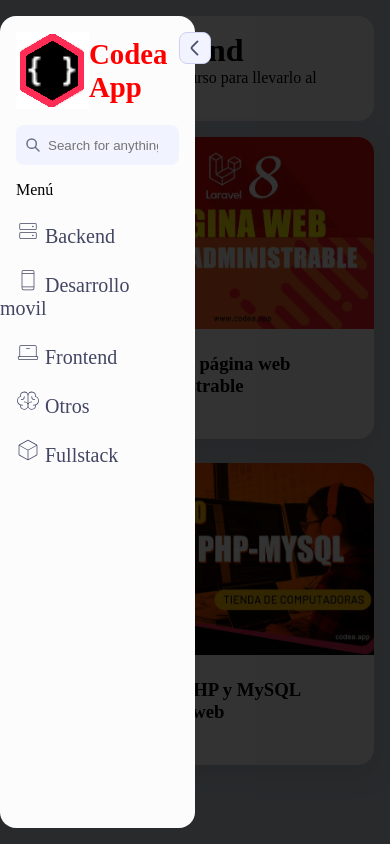
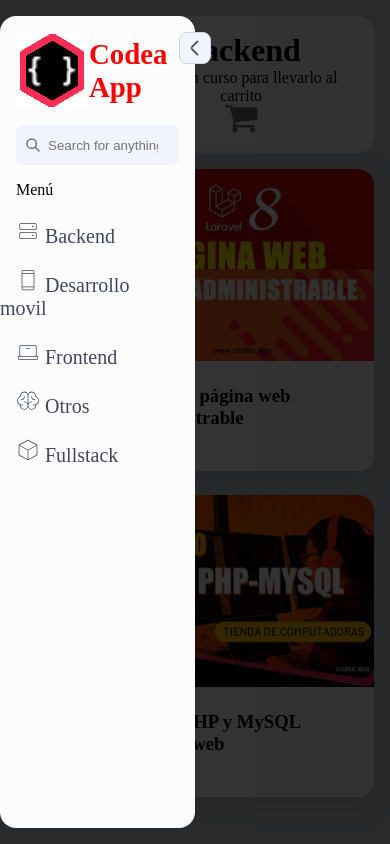
Before and after one commit to R0DRIG0dev/-react-carrito-de-compras, a React (Vite) app: page / in a window 390 px wide. Built offline with nearby package versions, Linux system fonts and the light colour scheme.

Commit message:
video 5 parte 3 o parte 4 el carrito, su responsive y su imagen ya funcionan

```diff
--- a/src/componentes/cabecera.jsx
+++ b/src/componentes/cabecera.jsx
@@ -1,13 +1,19 @@
 import { useContext } from "react";
 import "./estilos/Cabecera.css";
 import { ContextoTienda } from "../contexto/Tienda";
+import Carrito from "./carrito";
 
 export default function Cabecera (){
   const {seleccion} = useContext(ContextoTienda);
   return (
     <header className="cabecera">
-      <h1>{seleccion.nombre}</h1>
-      <p> Elige un curso para llevarlo al carrito </p>
+      <div className="four columnas">
+        <h1>{seleccion.nombre}</h1>
+        <p> Elige un curso para llevarlo al carrito </p>
+      </div>
+      <div className="two columnas pegar-ala-derecha">
+        <Carrito/>
+      </div>
     </header>
   )
 }
--- /dev/null
+++ b/src/componentes/carrito.jsx
@@ -0,0 +1,25 @@
+import "./estilos/Carrito.css";
+
+export default function Carrito(){
+    return (
+        <ul>
+            <li className="submenu">
+                <img id="carrito-logo" src="/public/cart.png"/>
+                <div id="carrito">
+                <table id="lista-carrito" className="u-full-width">
+                    <thead>
+                        <tr>
+                            <th>Imagen</th>
+                            <th>Nombre</th>
+                            <th>Precio</th>
+                            <th></th>
+                        </tr>
+                    </thead>
+                    <tbody></tbody>
+                </table>
+                <a href="#" id="vaciar-carrito" className="button u-full-width">VACIAR CARRITO</a>
+                </div>
+            </li>
+        </ul>
+    )
+}
--- a/src/componentes/estilos/Cabecera.css
+++ b/src/componentes/estilos/Cabecera.css
@@ -4,3 +4,33 @@
     background-color: var(--sidebar-background);
     margin-bottom: 16px;
 }
+
+.cabecera ul {
+    list-style: none;
+    padding: 0%;
+}
+
+.cabecera:after {
+    content: "";
+    display: table;
+    clear: both;
+}
+
+.columnas {
+    width: 100%;
+    float: left;
+}
+
+.pegar-ala-derecha {
+    float: right;
+}
+
+@media (min-width: 550px) {
+    .two.columnas { width: 5%; }
+    .four.columnas { width: 95%; }
+    #carrito-logo { padding-top: 15px; }
+}
+
+@media (max-width: 550px) {
+    .cabecera { text-align: center;}
+}
--- /dev/null
+++ b/src/componentes/estilos/Carrito.css
@@ -0,0 +1,40 @@
+.submenu {
+    position: relative;
+    z-index: 1;
+}
+
+.submenu #carrito{
+    display: none;
+}
+
+.submenu:hover #carrito{
+    display: block;
+    position: absolute;
+    right:0;
+    background-color: white;
+    padding: 20px;
+    min-height: 400px;
+    min-width: 300px;
+    z-index: 1;
+    top:100%;
+    border: medium solid #555;
+}
+
+.u-full-width {
+    width: 100%;
+    box-sizing: border-box;
+}
+
+.button {
+    display: inline-block;
+    color: #555;
+    text-align: center;
+    font-size: 15px;
+    line-height: 38px;
+    letter-spacing: .1rem;
+    text-decoration: none;
+    background-color: transparent;
+    border-radius: 4px;
+    border: 1px solid #bbb;
+    cursor: pointer;
+}
--- a/src/paginas/estilos.css
+++ b/src/paginas/estilos.css
@@ -27,6 +27,7 @@
         bottom: 0;
         left: 0;
         background: rgba(0,0,0,0.8);
+        z-index: 2;
     }
 }
 
@@ -41,5 +42,6 @@
         bottom: 0;
         left: 0;
         background: rgba(0,0,0,0.8);
+        z-index: 2;
     }
 }
```
Also changed, not shown: public/cart.png (added).
